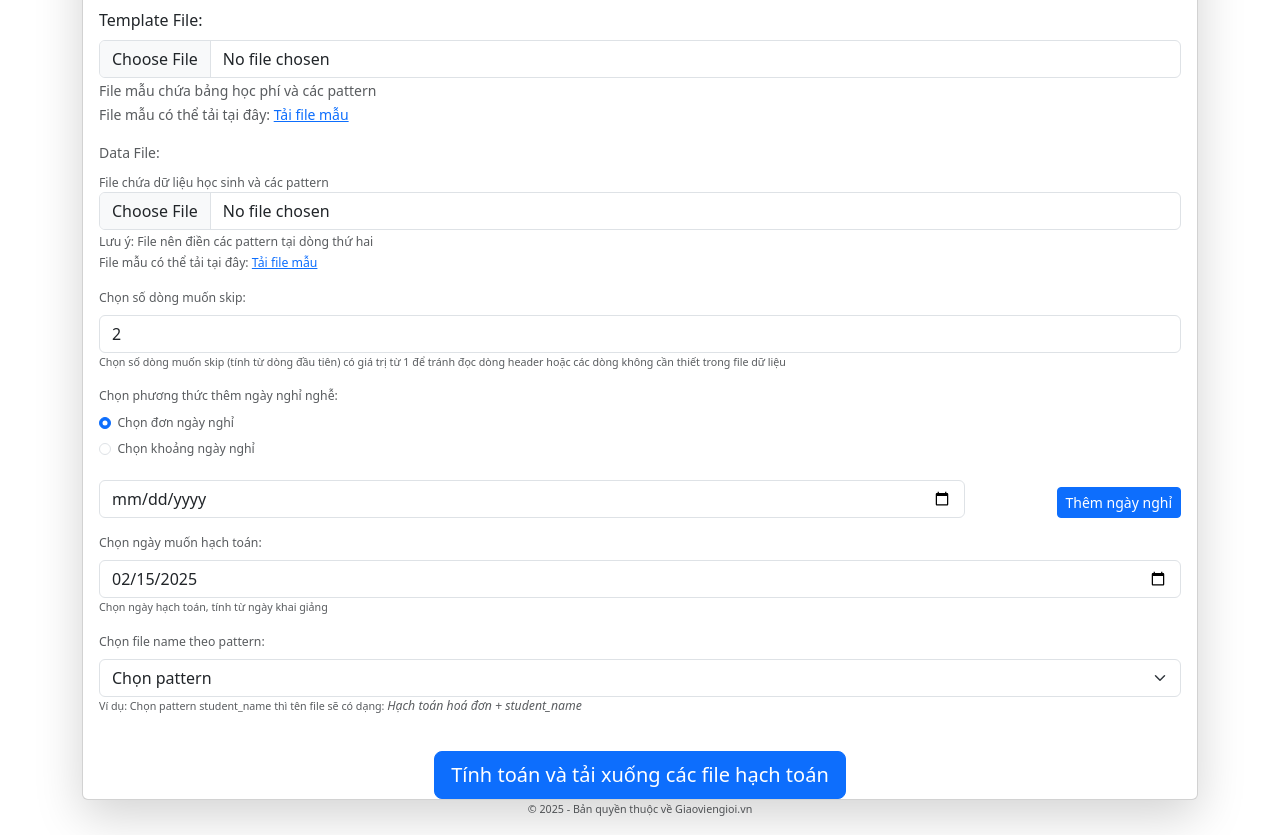
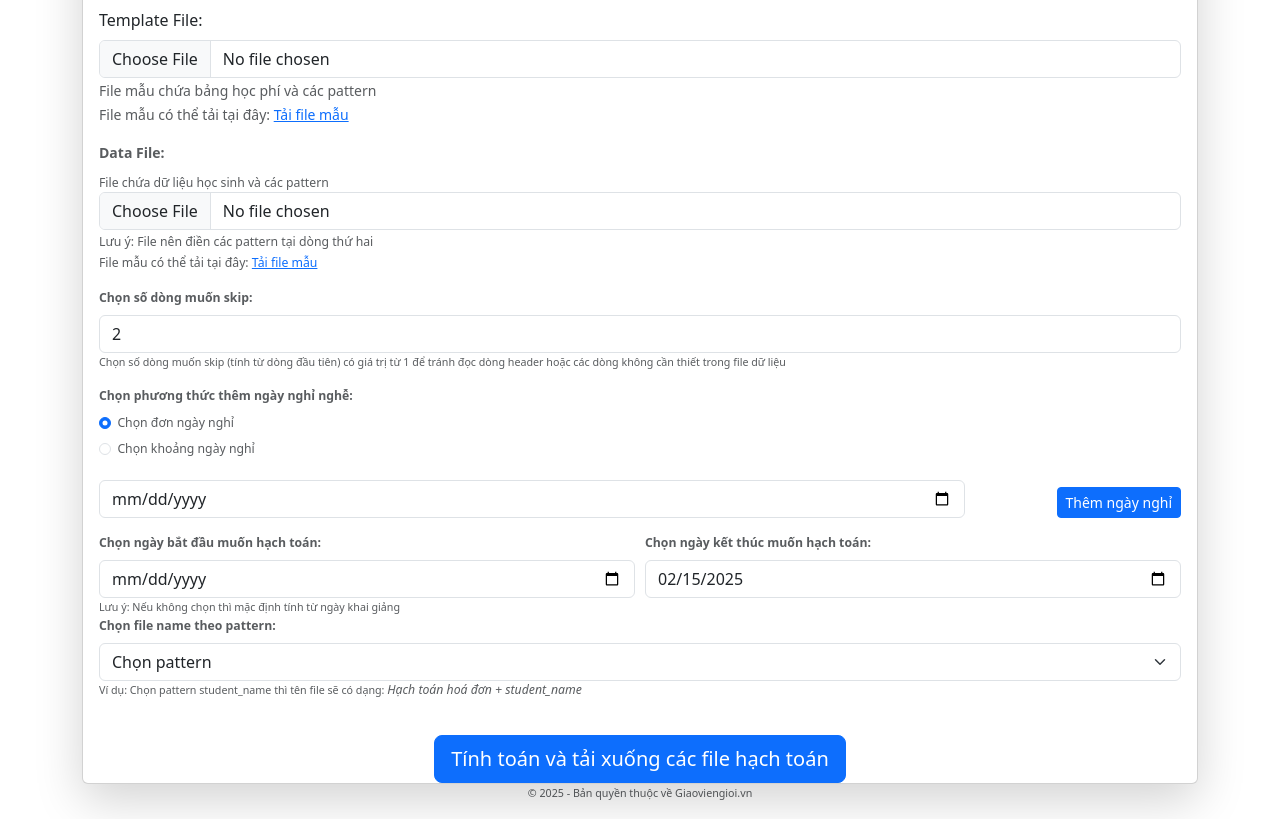
Before and after one commit to KhiemDuc/HTHP, a plain HTML site: page index.html in a window 1280 px wide. Shown: the part 249-1084 px from the top of the page. Drawn offline with nearby package versions, Linux system fonts and the light colour scheme; some icons are missing.

Commit message:
New version

```diff
--- a/index.html
+++ b/index.html
@@ -76,7 +76,7 @@
 
             <!-- Data File Input -->
             <div class="mb-3">
-              <label for="dataFileInput" class="form-label">Data File:</label>
+              <label style="font-weight: 700;" for="dataFileInput" class="form-label">Data File:</label>
               </br>
               <small id="dataFileHelp" class="form-text text-muted">
                 File chứa dữ liệu học sinh và các pattern
@@ -100,7 +100,7 @@
             </div>
 
             <div class="mb-3">
-              <label for="skipRows" class="form-label"
+              <label  style="font-weight: 700;" for="skipRows" class="form-label"
                 >Chọn số dòng muốn skip:</label
               >
               <input
@@ -119,7 +119,7 @@
             </div>
 
             <div class="form-group">
-              <label class="mb-2">Chọn phương thức thêm ngày nghỉ nghễ:</label>
+              <label class="mb-2" style="font-weight: 700;">Chọn phương thức thêm ngày nghỉ nghễ:</label>
 
               <!-- Radio buttons for selection -->
               <div class="mb-3">
@@ -155,9 +155,26 @@
           </div>
 
 
-            <div class="mb-3">
-              <label for="endDateProcess" class="form-label"
-                >Chọn ngày muốn hạch toán:</label
+            <div style="display: flex; justify-content: space-around;">
+              <div style="flex: 1; padding-right: 10px;">
+              <label style="font-weight: 700;" for="startDateProcess" class="form-label"
+                >Chọn ngày bắt đầu muốn hạch toán:</label>
+              <input
+                type="date"
+                class="form-control"
+                id="startDateProcess"
+                width="50%"
+                required
+              />
+              <small id="startDateProcess" class="form-text text-muted">
+                Lưu ý: Nếu không chọn thì mặc định tính từ ngày khai giảng
+
+              </small>
+              </div>
+              <br>
+              <div style="flex: 1;">
+              <label style="font-weight: 700;"  for="endDateProcess" class="form-label"
+                >Chọn ngày kết thúc muốn hạch toán:</label
               >
               <input
                 type="date"
@@ -166,13 +183,11 @@
                 width="50%"
                 required
               />
-              <small id="endDateProcess" class="form-text text-muted">
-                Chọn ngày hạch toán, tính từ ngày khai giảng
-              </small>
+              </div>
             </div>
 
             <div class="mb-3">
-              <label for="patternSelect" class="form-label"
+              <label style="font-weight: 700;" for="patternSelect" class="form-label"
                 >Chọn file name theo pattern:</label
               >
               <select class="form-select" id="patternSelect">
--- a/source/buoihojc.js
+++ b/source/buoihojc.js
@@ -30,12 +30,20 @@ const generateFeeTable = (
   weekdays,
   feePerSession,
   endDate,
-  holidays = [] // Mảng ngày nghỉ
+  holidays = [], // Mảng ngày nghỉ,
+  startrange
 ) => {
   const trial = new Date(trialDate);
 
+  const startRange = new Date(startrange);
+
   const start = new Date(startDate);
+
+  if (startRange > start) {
+    start = startRange;
+  }
   const end = new Date(endDate);
+
   const table = [["Tháng", "", "", "", "", "Số Buổi", "Học Phí"]];
   let totalSessions = 0;
   let totalFee = 0;
@@ -198,7 +206,7 @@ const generateFeeTable = (
 // Test function
 const testGenerateFeeTable = () => {
   let trialDate;
-  const startDate = "2025-01-16";
+  const startDate = "2025-01-15";
   const endDate = "2025-02-05";
   const weekdays = [1, 2, 3, 4]; // Thứ 2, 4, 6
   const feePerSession = 100000; // 100,000 VND mỗi buổi
```
